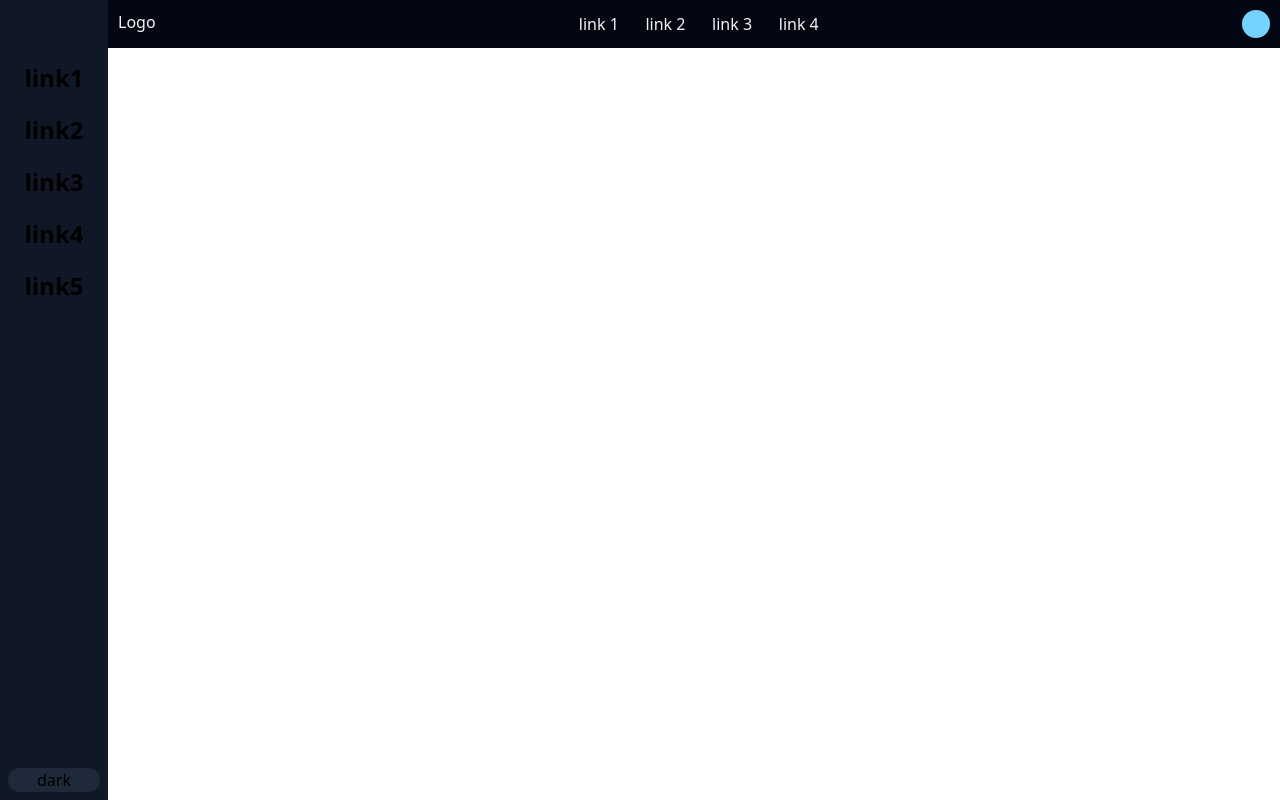
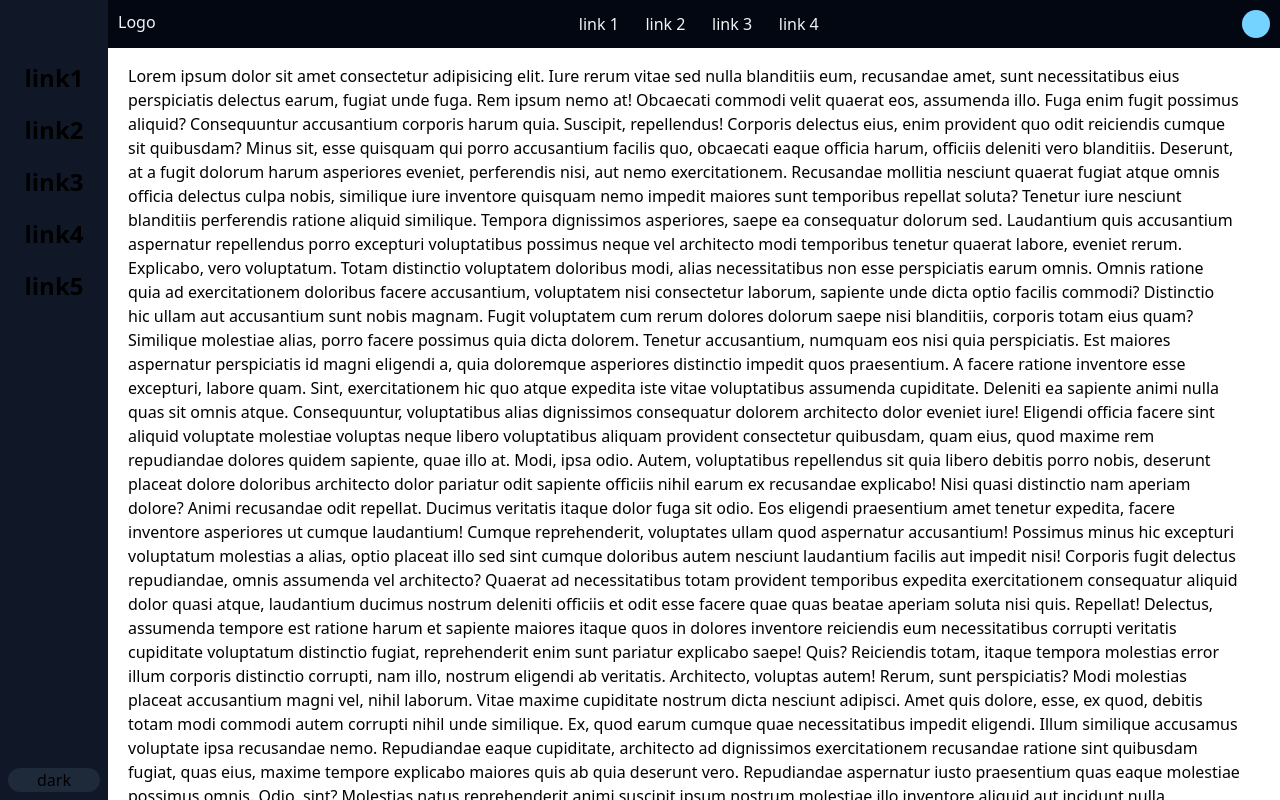
Before and after one commit to Jas-creator-31/whatsapp-clone-project, a React (Vite) app: page / in a window 1280 px wide. Shown: the top 800 px of the page. Built offline with nearby package versions, Linux system fonts and the light colour scheme.

Commit message:
commit level: 3 | safe level: fully safe | info: good this is good like wow

```diff
--- a/src/App.jsx
+++ b/src/App.jsx
@@ -2,18 +2,24 @@ import React from 'react'
 import './App.css'
 import Navbar from './navbar.jsx'
 import Sidebar from './sidebar.jsx'
+import Contant from './contant.jsx'
 
 function App() {
 
   return (
     <>
       <div>
-        <div className='flex flex-row'>
-          <Sidebar />
-          <Navbar />
-
+        <div className='h-screen w-full'>
+          <div className='flex flex-row scroll-m-0 fixed w-full'>
+            <Sidebar />
+            <Navbar />
+          </div>
+          <div className='pl-32 pt-16 pr-10'>
+            <div className=''>
+              <Contant />
+            </div>
+          </div>
         </div>
-
       </div>
     </>
   )
--- a/src/contant.jsx
+++ b/src/contant.jsx
@@ -5,7 +5,7 @@ export default function contant() {
         <div>
             <div>
                 <div>
-                    <article className="text-justify">
+                    <article className="text-left text-wrap">
                         Lorem ipsum dolor sit amet consectetur adipisicing elit. Iure rerum vitae sed nulla blanditiis eum, recusandae amet, sunt necessitatibus eius perspiciatis delectus earum, fugiat unde fuga. Rem ipsum nemo at!
                         Obcaecati commodi velit quaerat eos, assumenda illo. Fuga enim fugit possimus aliquid? Consequuntur accusantium corporis harum quia. Suscipit, repellendus! Corporis delectus eius, enim provident quo odit reiciendis cumque sit quibusdam?
                         Minus sit, esse quisquam qui porro accusantium facilis quo, obcaecati eaque officia harum, officiis deleniti vero blanditiis. Deserunt, at a fugit dolorum harum asperiores eveniet, perferendis nisi, aut nemo exercitationem.
```
